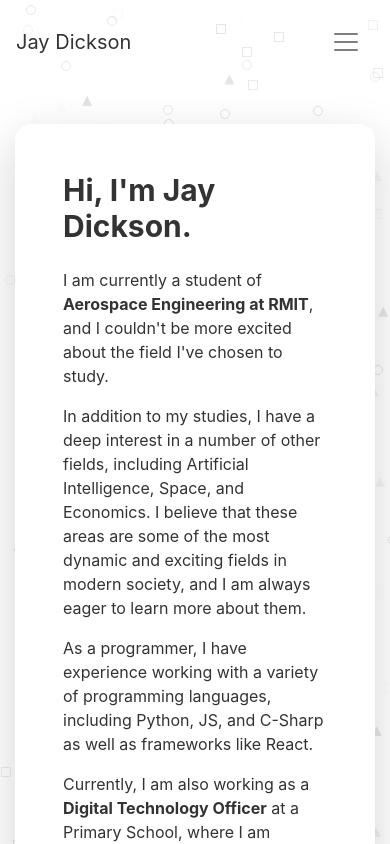
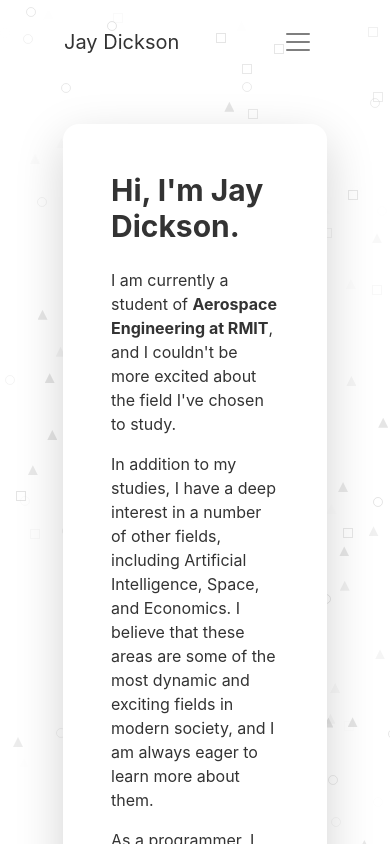
Before and after one commit to jaydickson02/Website, a Next.js app: page /about in a window 390 px wide. Shown: the top 844 px of the page. Built offline with nearby package versions, Linux system fonts and the light colour scheme.

Commit message:
Fix padding on small screens

```diff
--- a/components/layout.js
+++ b/components/layout.js
@@ -1,8 +1,7 @@
-
 import Navbar from './navbar';
 import Head from './head';
-import Container from 'react-bootstrap/Container'
-import Footer from './footer'
+import Container from 'react-bootstrap/Container';
+import Footer from './footer';
 
 // The following import prevents a Font Awesome icon server-side rendering bug,
 // where the icons flash from a very large icon down to a properly sized one:
@@ -11,9 +10,7 @@ import '@fortawesome/fontawesome-svg-core/styles.css';
 import { config } from '@fortawesome/fontawesome-svg-core';
 config.autoAddCss = false; /* eslint-disable import/first */
 
-let layout = (props) => {
-
-
+let Layout = (props) => {
     if (props.structure == false) {
         return (
             <div>
@@ -21,24 +18,24 @@ let layout = (props) => {
                 <Container>
                     <Navbar activeLink={props.activeLink} />
                 </Container>
+                <div className="px-5">
                     {props.children}
+                </div>
                 <Footer />
             </div>
-        )
+        );
     } else {
-
         return (
             <div>
                 <Head />
-            <div class="md:pl-20 md:pr-20 xs:pr-4 xs:pl-4 sm:pr-4 sm:pl-4 lg:pr-4 lg:pl-4">
+                <div className="px-5">
                     <Navbar activeLink={props.activeLink} />
                     {props.children}
-                <Footer render={props.footer}/>
+                    <Footer render={props.footer} />
                 </div>
-
             </div>
-    )
+        );
+    }
 }
 
-}
-export default layout;
+export default Layout;
```
Lines whose indentation alone changed are shown as unchanged.
